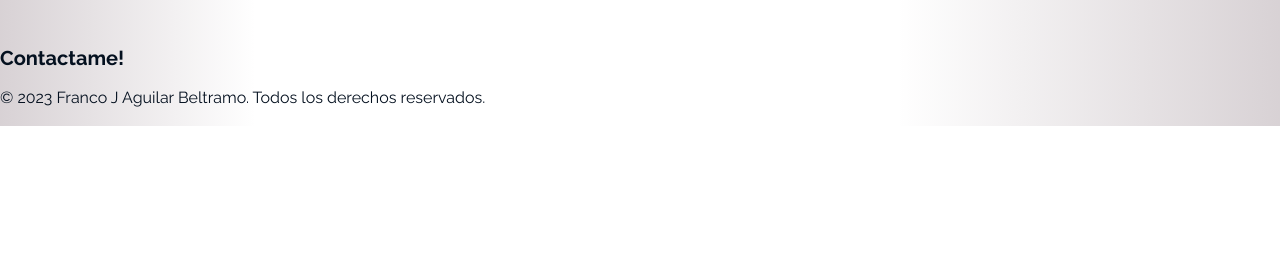
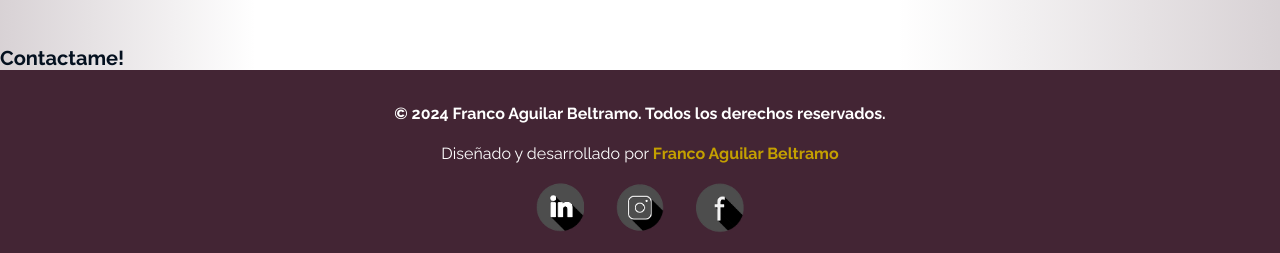
Before and after one commit to FJAB94/BAF-Page, a plain HTML site: page pages/index.html in a window 1280 px wide. Shown: the part 2900-3153 px from the top of the page. Before the commit the page ends 3026 px from the top, so only its background shows below. Drawn offline with Linux system fonts and the light colour scheme.

Commit message:
Update footer and index.js

```diff
--- a/js/index.js
+++ b/js/index.js
@@ -21,12 +21,15 @@
 	const imagen = document.getElementById("logo_fab");
 
 	imagen.addEventListener("mouseover", () => {
+		imagen.classList.add("transition");
 		imagen.classList.add("opacity");
+		imagen.classList.add("scale");
 		imagen.src = "../assets/logo_baf_hover.png";
 	});
 
 	imagen.addEventListener("mouseout", () => {
 		imagen.classList.remove("opacity");
+		imagen.classList.remove("scale");
 		imagen.src = "../assets/logo_baf.png";
 	});
 })(document);
--- a/pages/index.html
+++ b/pages/index.html
@@ -281,9 +281,31 @@
 			</section>
 		</main>
 		<footer class="footer">
-			<p>
-				&copy; 2023 Franco J Aguilar Beltramo. Todos los derechos reservados.
-			</p>
+			<div class="container">
+				<p><b>&copy; 2024 Franco Aguilar Beltramo. Todos los derechos reservados.</b></p>
+				<p>
+					Diseñado y desarrollado por
+					<a href="https://www.francoaguilar.dev" target="_blank"
+						>Franco Aguilar Beltramo</a
+					>
+				</p>
+				<div class="social-media">
+					<a
+						href="./index.html#home"
+						target="_blank" rel="noopener"
+						><img src="../assets/linkedin_logo.png" alt="LinkedIn"
+					/></a>
+					<a
+						href="./index.html#home"
+						target="_blank" rel="noopener"
+						><img src="../assets/instagram_logo.png" alt="Instagram"
+					/></a>
+					<a
+						href="./index.html#home"
+						target="_blank" rel="noopener"
+						><img src="../assets/facebook_logo.png" alt="Facebook"
+					/></a>
+			</div>
 		</footer>
 		<script src="../js/index.js"></script>
 	</body>
--- a/styles/styles.css
+++ b/styles/styles.css
@@ -92,6 +92,46 @@ p {
 }
 /* --------------------------------------------------------------------- */
 /* --------- Components ---------- */
+
+/* ----- Footer ------ */
+
+footer {
+	display: flex;
+	justify-content: space-between;
+	align-items: center;
+	background-color: var(--secondary-color);
+	color: var(--white-color);
+	text-align: center;
+	padding: 1rem;
+}
+footer a {
+	color: var(--link-color);
+	text-decoration: none;
+	font-weight: bolder;
+}
+footer a:hover {
+	color: var(--primary-color);
+	transition: color 0.3s ease;
+}
+
+footer .social-media {
+	display: flex;
+	justify-content: center;
+	align-items: center;
+	height: auto;
+}
+
+footer .social-media img {
+	width: 3rem;
+	height: auto;
+	margin: 0 1rem;
+	cursor: pointer;
+	transition: all 0.3s ease;
+}
+
+footer .social-media img:hover {
+	transform: scale(1.1);
+}
 
 /* ----- Modal ------ */
 
@@ -265,8 +305,11 @@ p {
 }
 
 .opacity {
-	opacity: 0.75;
-	transition: all 0.3s ease;
+	opacity: 0.6;
+}
+
+.scale{
+	transform: scale(1.15);
 }
 
 .section{
@@ -281,6 +324,10 @@ p {
 	width: 300px;
 	text-align: center;
 	color: var(--title-color);
+}
+
+.transition{
+	transition: all 0.3s ease;
 }
 /* --------------------------------------------------------------------- */
 /* --------- Site Styles ---------- */
```
Also changed, not shown: assets/facebook_logo.png (added), assets/instagram_logo.png (added), assets/linkedin_logo.png (added).
